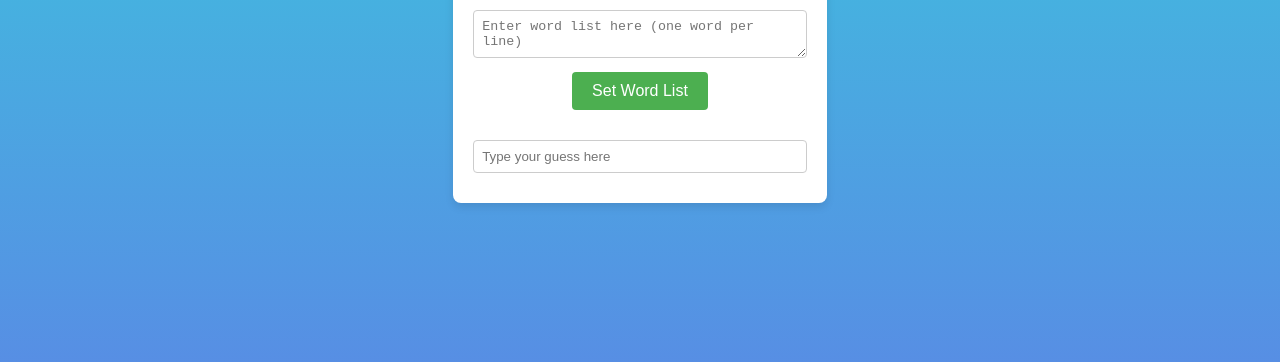
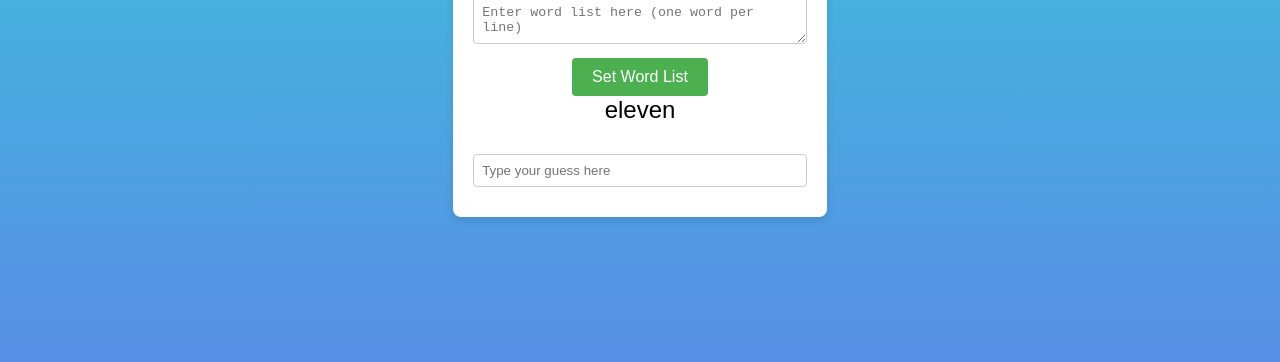
Before and after one commit to rahultanwar8814/rahultanwar8814.github.io, a plain HTML site: page word-practice.html in a window 1280 px wide. Both pictures are taken after a click on the button "Set Word List". Shown: the part 348-710 px from the top of the page. Drawn offline with Linux system fonts and the light colour scheme.

Commit message:
set default word list

```diff
--- a/word-practice.html
+++ b/word-practice.html
@@ -97,9 +97,55 @@
 
     const setWordList = () => {
       const wordListInput = document.getElementById('word-list-input').value;
-      wordList = wordListInput.split('\n').map(word => word.trim().replace(/^\d+\.\s*/, '')).filter(word => word !== '');
+      if (wordListInput.trim() === '') {
+        wordList = [
+          "cloud", "abroad", "access", "achieve", "achievement", "acknowledgment", "additional", "adjust", "admiring", "alone", "animal",
+          "around", "art", "attach", "attain", "balance", "bark", "basket", "beach", "beat", "beautiful", "because", "bed",
+          "before", "belated", "believe", "belong", "below", "benefit", "best", "better", "billion", "blood", "bore", "bottle",
+          "branches", "breed", "brother", "bucket", "building", "built", "capital", "captain", "captivate", "capture", "cardiac",
+          "careless", "carnival", "carry", "cash", "casual", "catch", "categorize", "ceremony", "certain", "challenge", "chief",
+          "children", "church", "circle", "clap", "coat", "column", "communicate", "complete", "concentrate", "conclude", "concrete",
+          "confuse", "congested", "congratulate", "cordial", "country", "cover", "craft", "cravings", "create", "crop", "crowd",
+          "crush", "cry", "dance", "death", "decide", "defeat", "detail", "determined", "different", "disappear", "divide", "draw",
+          "dream", "dry", "east", "eat", "effect", "encounter", "energy", "entertainment", "evening", "except", "expect", "experience",
+          "fabulous", "face", "fake", "family", "fan", "fantastic", "far", "farm", "farmers", "fast", "fever", "figure", "film",
+          "finish", "fish", "flowers", "fly", "force", "formal", "forward", "freedom", "frequent", "fresh", "friendly", "friends",
+          "fruits", "funny", "gain", "gas", "genuine", "glory", "government", "great", "greet", "ground", "group", "growth", "guess",
+          "guest", "hang", "harsh", "head", "health", "hurry", "idea", "ignore", "illuminate", "import", "important", "impossible",
+          "incident", "industry", "infrastructure", "inside", "insight", "instant", "interest", "interior", "interval", "intimidating",
+          "island", "kick", "kid", "kitchen", "land", "language", "large", "laugh", "launch", "leader", "lean", "leave", "leaves",
+          "led", "level", "listen", "little", "locate", "loss", "loud", "luck", "machine", "magnificent", "march", "marine", "marry",
+          "master", "match", "materials", "matter", "measure", "medicine", "meet", "mine", "money", "morning", "north", "official",
+          "often", "oxygen", "paint", "pair", "pamper", "paragraph", "park", "peace", "pen", "penetrate", "people", "perhaps",
+          "permit", "person", "phrase", "pillow", "place", "plant", "plural", "poem", "polite", "pollute", "possible", "power",
+          "prefix", "present", "probably", "problem", "produce", "profit", "protection", "punch", "rack", "raft", "rain", "range",
+          "ray", "reach", "realise", "reflection", "regain", "random", "rhythm", "river", "rose", "rule", "safe", "sail", "sand",
+          "saw", "scare", "scientist", "sea", "seat", "secure", "security", "sentence", "settle", "shade", "shadow", "shape", "share",
+          "sharp", "shine", "ship", "sight", "silent", "similar", "sit", "sky", "small", "smile", "smooth", "soap", "soil", "south",
+          "space", "special", "speed", "sports", "spot", "stars", "steal", "steel", "story", "street", "strong", "sudden", "suffix",
+          "sunlight", "super", "supply", "sure", "surrender", "swim", "table", "tackle", "talent", "talk", "teach", "teenage",
+          "television", "tell", "tender", "thick", "together", "tomorrow", "track", "transport", "treat", "usually", "various",
+          "vegetables", "vehicle", "victory", "voice", "walk", "wander", "wanted", "warm", "watch", "waves", "way", "west", "wet",
+          "wheels", "whoever", "wings", "winner", "wonder", "worst", "yawn", "yesterday", "resignation", "employee", "message",
+          "attendance", "design", "psychology", "psychiatrist", "properties", "property", "binary", "multiplication", "understand",
+          "loading", "credential", "dictionary", "experience", "example", "quality", "qualities", "necessary", "territory", "foundation",
+          "punishable", "causing", "dangerous", "obstruction", "horizontal", "vertical", "regularization", "except", "accept", "agreement",
+          "announcements", "weekend", "productivity", "present", "absent", "restriction", "obstacles", "achievements", "opportunity",
+          "sunday", "monday", "tuesday", "wednesday", "thursday", "friday", "saturday", "january", "february", "march", "april", "may",
+          "june", "july", "august", "september", "october", "november", "december", "four", "five", "six", "seven", "eight", "nine",
+          "ten", "eleven", "twelve", "thirteen", "fourteen", "fifteen", "sixteen", "seventeen", "eighteen", "nineteen", "twenty",
+          "hundred", "thousand", "crore", "million", "billion", "thought", "thinking", "something", "neither", "negative", "zero",
+          "duration", "positive", "gentleman", "success", "failure", "application", "suggested", "suggestion", "expectation",
+          "implementation", "maintenance", "migration", "managed", "solution"
+        ];
+
+      } else {
+        wordList = wordListInput.split('\n').map(word => word.trim().replace(/^\d+\.\s*/, '')).filter(word => word !== '');
+      }
       getRandomWord();
     };
+
+
 
     window.onload = () => {
       document.getElementById('set-word-list').addEventListener('click', setWordList);
```
